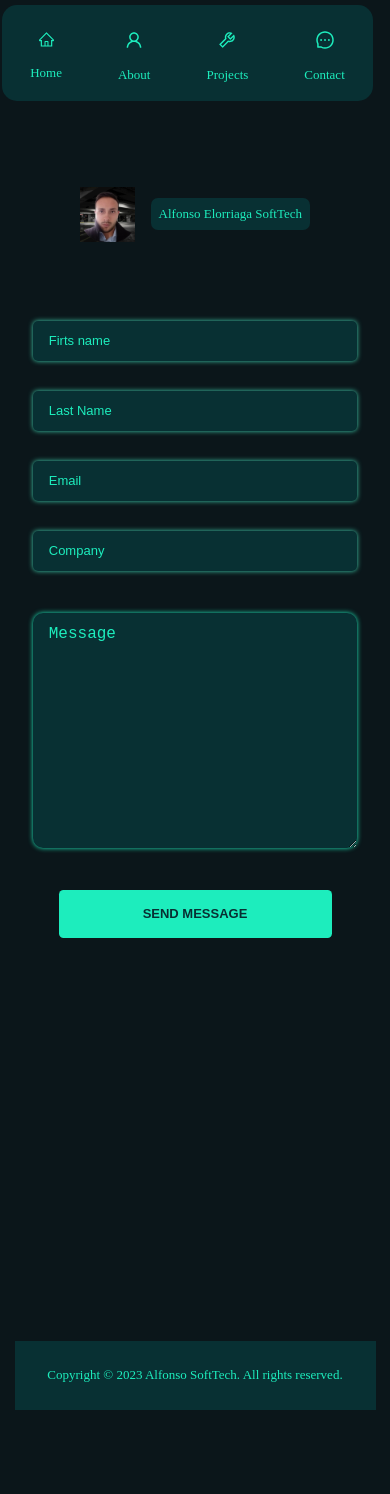
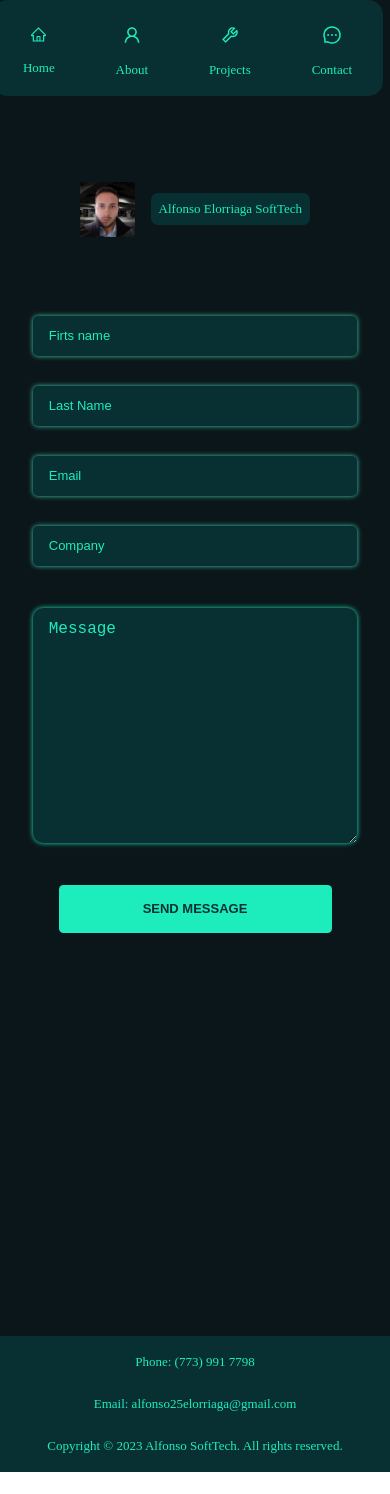
Before and after one commit to Alfonso1025/portfolio3_client, a React (Create React App) app: page /Contact in a window 390 px wide. After the commit the page ends 1472 px from the top, so only its background shows below. Built offline with nearby package versions, Linux system fonts and the light colour scheme.

Commit message:
modified flex: grow-1 property in message in chatbot component

```diff
--- a/src/Footer.jsx
+++ b/src/Footer.jsx
@@ -4,6 +4,8 @@ function Footer(){
 
     return(
         <div className="footer-wrapper">
+            <p className="footer-text">Phone: (773) 991 7798</p>
+            <p className="footer-text">Email: alfonso25elorriaga@gmail.com</p>
             <p className="footer-text">Copyright © 2023 Alfonso SoftTech. All rights reserved.</p>
         </div>
     )
--- a/src/styles/App.css
+++ b/src/styles/App.css
@@ -7,9 +7,9 @@ body{
     display: flex;
     flex-direction: column;
     align-items: center;
+    justify-content: center;
     width: 100vw;
     height: auto;
-    padding-top:5px;
     background-color: #0B161A;
     overflow-x: hidden;
 
--- a/src/styles/Chatbot.css
+++ b/src/styles/Chatbot.css
@@ -19,8 +19,10 @@
     flex-direction: column;
     align-items: center;
     justify-content: center;
-    flex-grow: 1;
+    height: auto;
     width: 80vw;
+    margin-bottom: 5vh;
+    margin-top: 5vh;
 
 
 
@@ -53,8 +55,8 @@
   bottom: 0;
   height: 15vh;
   width: 80vw;
-  margin-bottom: 10vh;
-  margin-top: 10vh;
+
+
 
 
 }
--- a/src/styles/Footer.css
+++ b/src/styles/Footer.css
@@ -1,14 +1,16 @@
 .footer-wrapper{
     display: flex;
+    flex-direction: column;
     justify-content: center;
     align-items: center;
-    height: 6vh;
-
+    height: auto;
+    width: 100vw;
     background-color:  rgba(8, 48, 51, 1.5);
     margin-top: 10vh;
-    margin-bottom: 10vh;
+
 }
 .footer-text{
+    text-align: center;
     color: #1DEDBD;
 }
 
@@ -18,11 +20,11 @@
         display: flex;
         justify-content: center;
         align-items: center;
-        height: 7vh;
-        width: 90vw;
+        height: auto;
+        width: 100vw;
         background-color:  rgba(8, 48, 51, 1.5);
         margin-top: 10vh;
-        margin-bottom: 10vh;
+
         padding: 5px;
 
     }
--- a/src/styles/Navbar.css
+++ b/src/styles/Navbar.css
@@ -3,11 +3,12 @@
     flex-direction: row;
     justify-content: space-around;
     height:9vh;
-    width: 95vw;
+    width: 100vw;
     border-radius: 15px;
     background-color:  rgba(8, 48, 51, 1.5);
     margin-right: 15px;
     padding-top: 20px;
+
 }
 .nav-item{
     display: flex;
```
